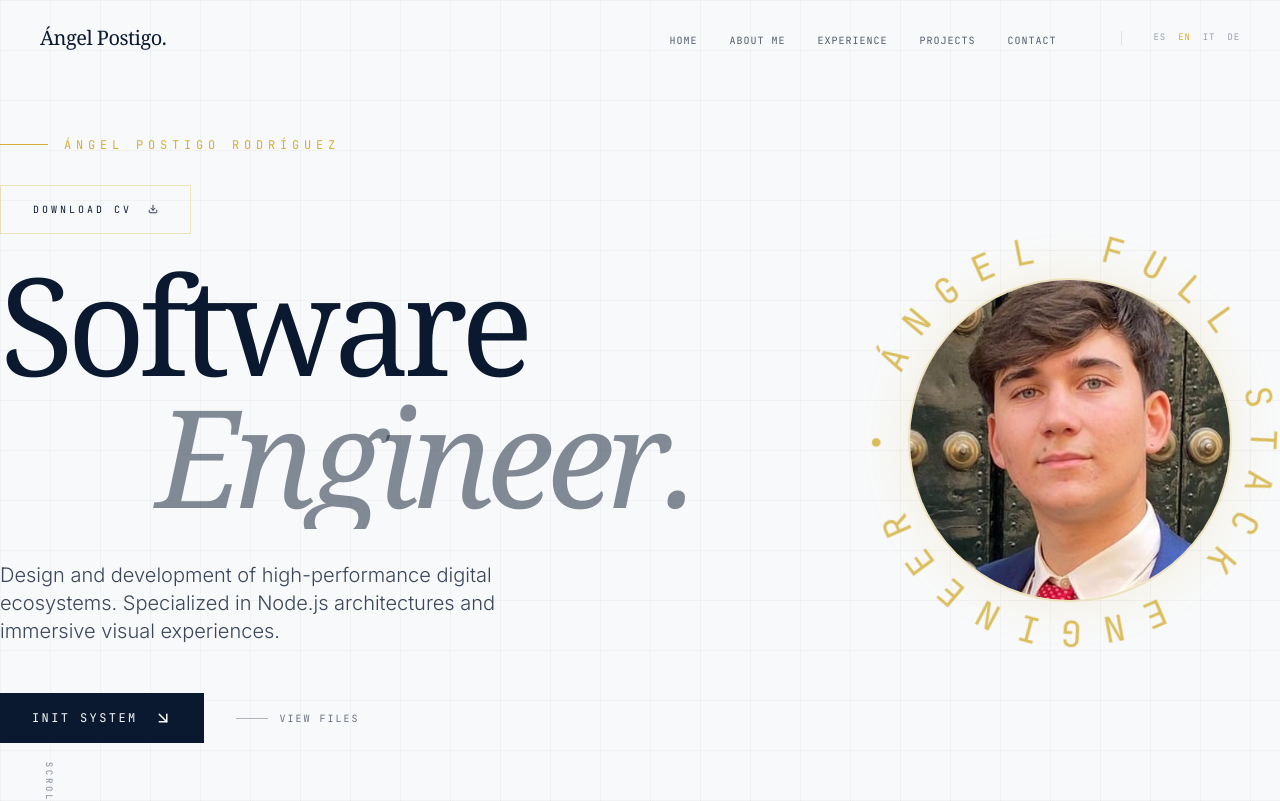
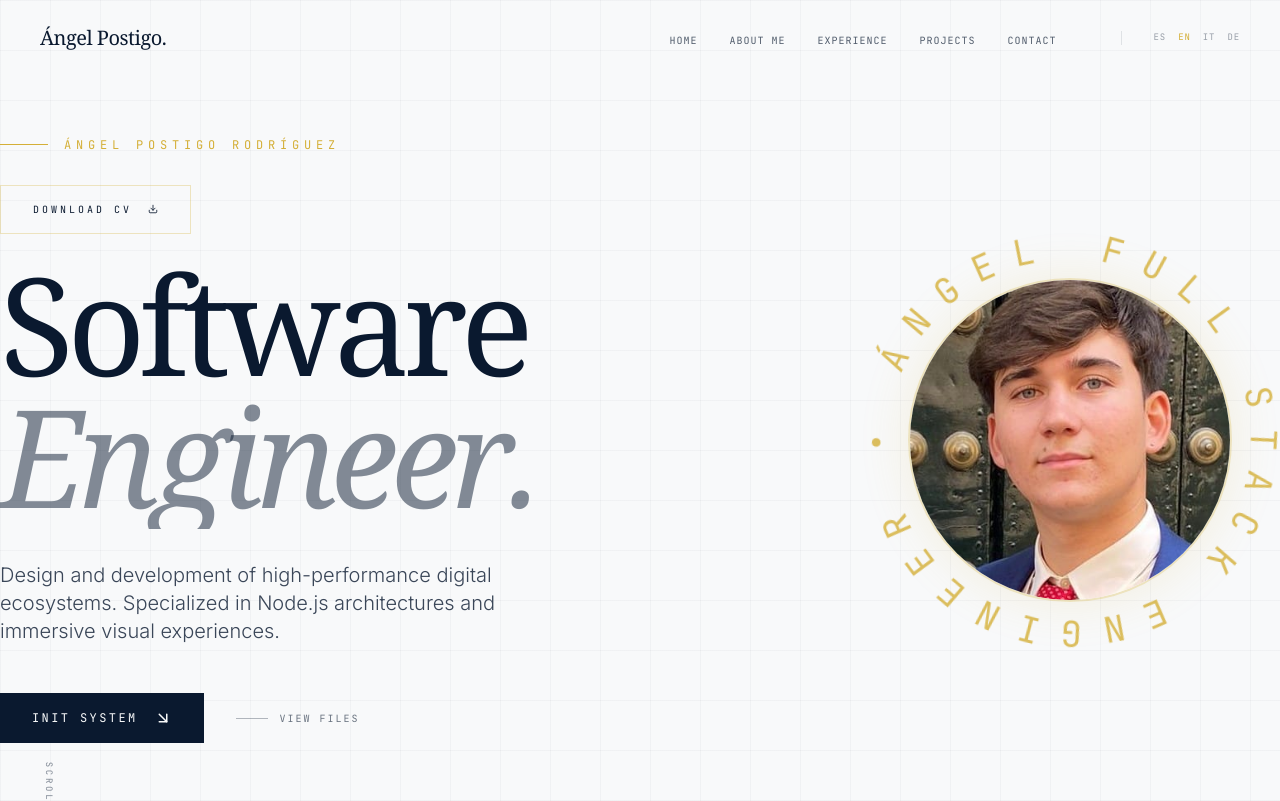
Before and after one commit to puyi27/Porfolio-APR, a React (Vite) app: page / in a window 1280 px wide. Shown: the top 801 px of the page. Built offline with nearby package versions, Linux system fonts and the light colour scheme.

Commit message:
style: align hero title perfectly flush left for symmetry

```diff
--- a/src/components/Hero.jsx
+++ b/src/components/Hero.jsx
@@ -128,10 +128,10 @@ const Hero = () => {
             </motion.div>
 
             <h1 className="text-6xl sm:text-[9vw] lg:text-[8.5rem] font-serif leading-[0.85] text-ash tracking-tighter relative z-30 flex flex-col">
-              <span className="block overflow-hidden pb-4 whitespace-nowrap pr-4">
+              <span className="block overflow-hidden pb-4 whitespace-nowrap">
                 <StaggeredText text={t('hero.title1')} delay={0.1} />
               </span>
-              <span className="block text-ash/50 italic overflow-hidden pb-4 whitespace-nowrap self-end md:self-start md:pl-[25%]">
+              <span className="block text-ash/50 italic overflow-hidden pb-4 whitespace-nowrap">
                 <StaggeredText text={t('hero.title2')} delay={0.3} />
               </span>
             </h1>
```
